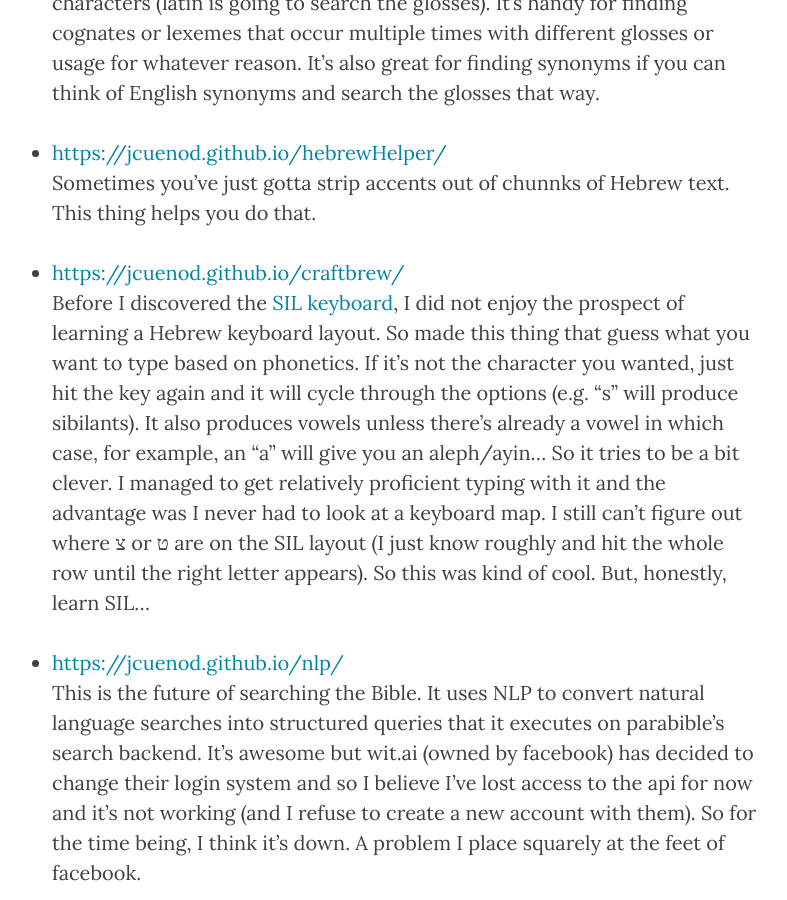
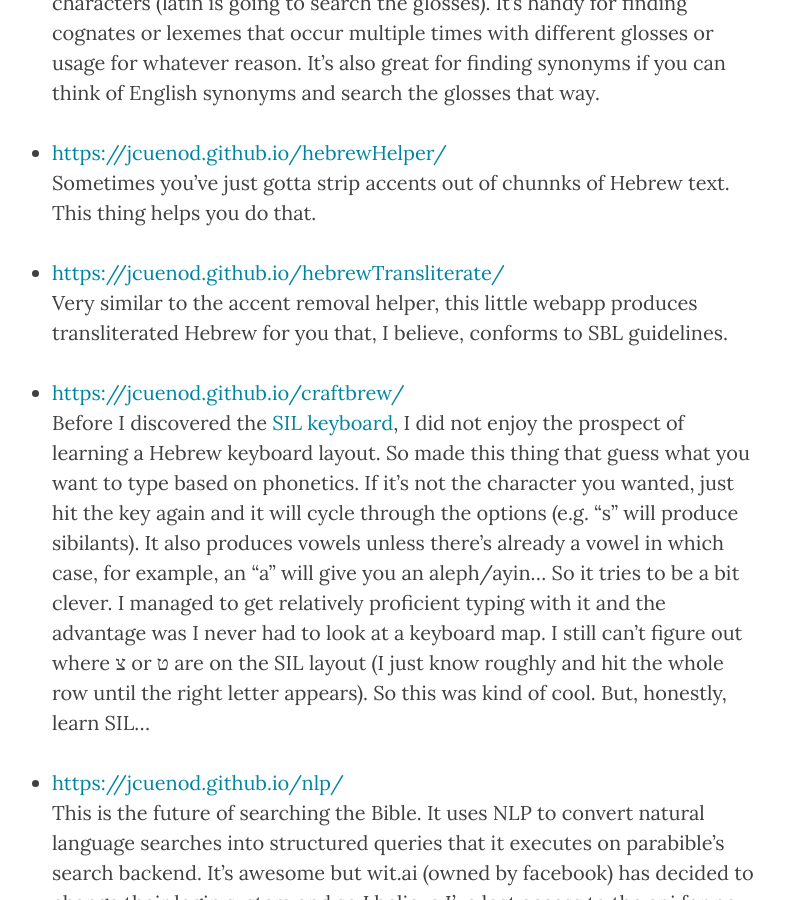
Before and after one commit to jcuenod/bibletech, a Jekyll site: the page built from projects.md, in a window 1280 px wide and 900 px high, scrolled down 1509 px. Shown: the whole window, without its empty margins (253-1040 px from the left). Built offline with Jekyll 4.4.1, drawn with Linux system fonts in a browser that asks for light colours; nearby versions of some CDN libraries.

Commit message:
Added a project

```diff
--- a/projects.md
+++ b/projects.md
@@ -34,6 +34,9 @@ I've made a bunch of smaller projects to do random little things
  - <https://jcuenod.github.io/hebrewHelper/> <br />
  Sometimes you've just gotta strip accents out of chunnks of Hebrew text. This thing helps you do that.
 
+ - <https://jcuenod.github.io/hebrewTransliterate/> <br />
+ Very similar to the accent removal helper, this little webapp produces transliterated Hebrew for you that, I believe, conforms to SBL guidelines.
+
  - <https://jcuenod.github.io/craftbrew/> <br />
  Before I discovered the [SIL keyboard](https://jcuenod.github.io/bibletech/2017/12/01/enabling-sil-keyboard-layout-gnome-3/), I did not enjoy the prospect of learning a Hebrew keyboard layout. So made this thing that guess what you want to type based on phonetics. If it's not the character you wanted, just hit the key again and it will cycle through the options (e.g. "s" will produce sibilants). It also produces vowels unless there's already a vowel in which case, for example, an "a" will give you an aleph/ayin... So it tries to be a bit clever. I managed to get relatively proficient typing with it and the advantage was I never had to look at a keyboard map. I still can't figure out where צ or  ט are on the SIL layout (I just know roughly and hit the whole row until the right letter appears). So this was kind of cool. But, honestly, learn SIL...
 
```
